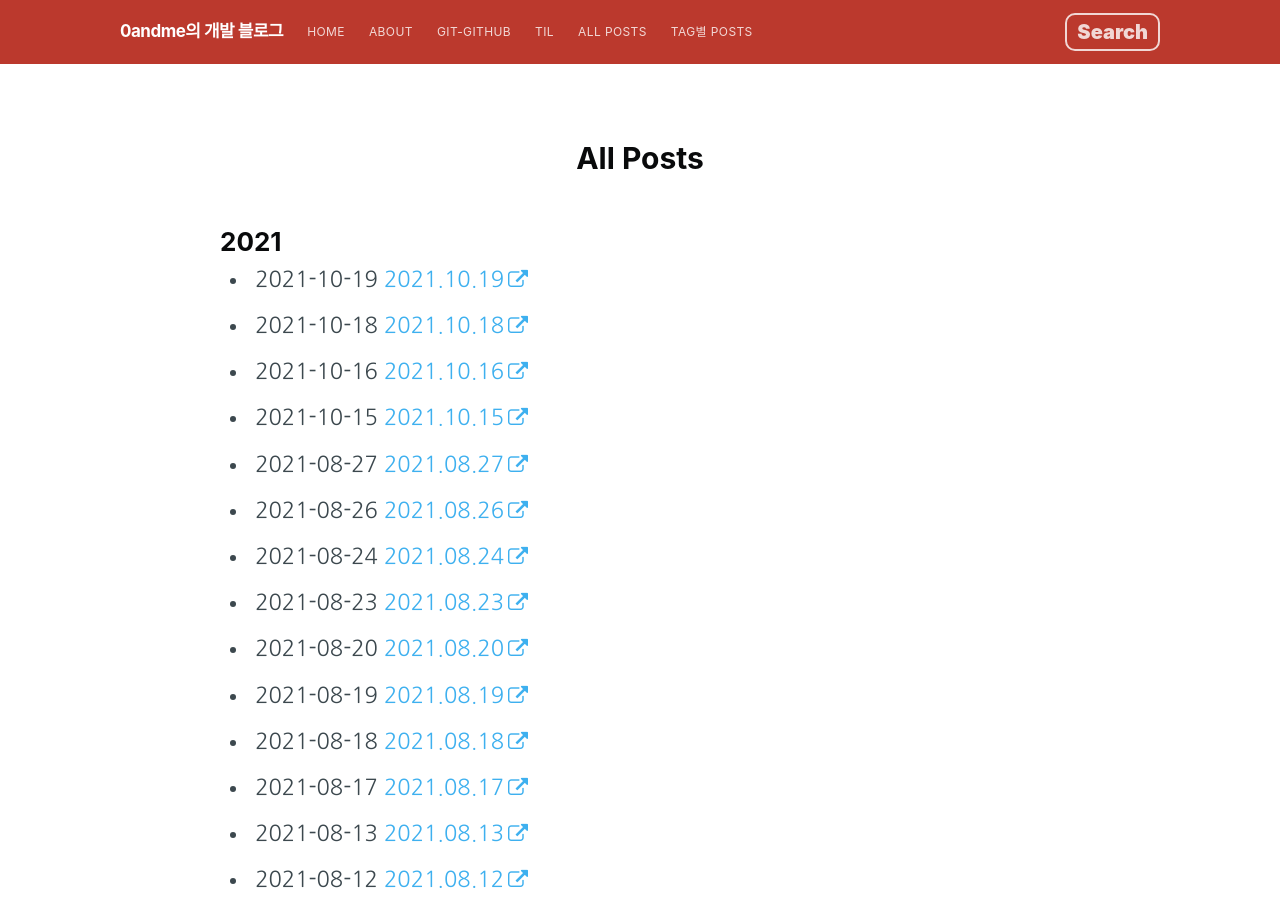
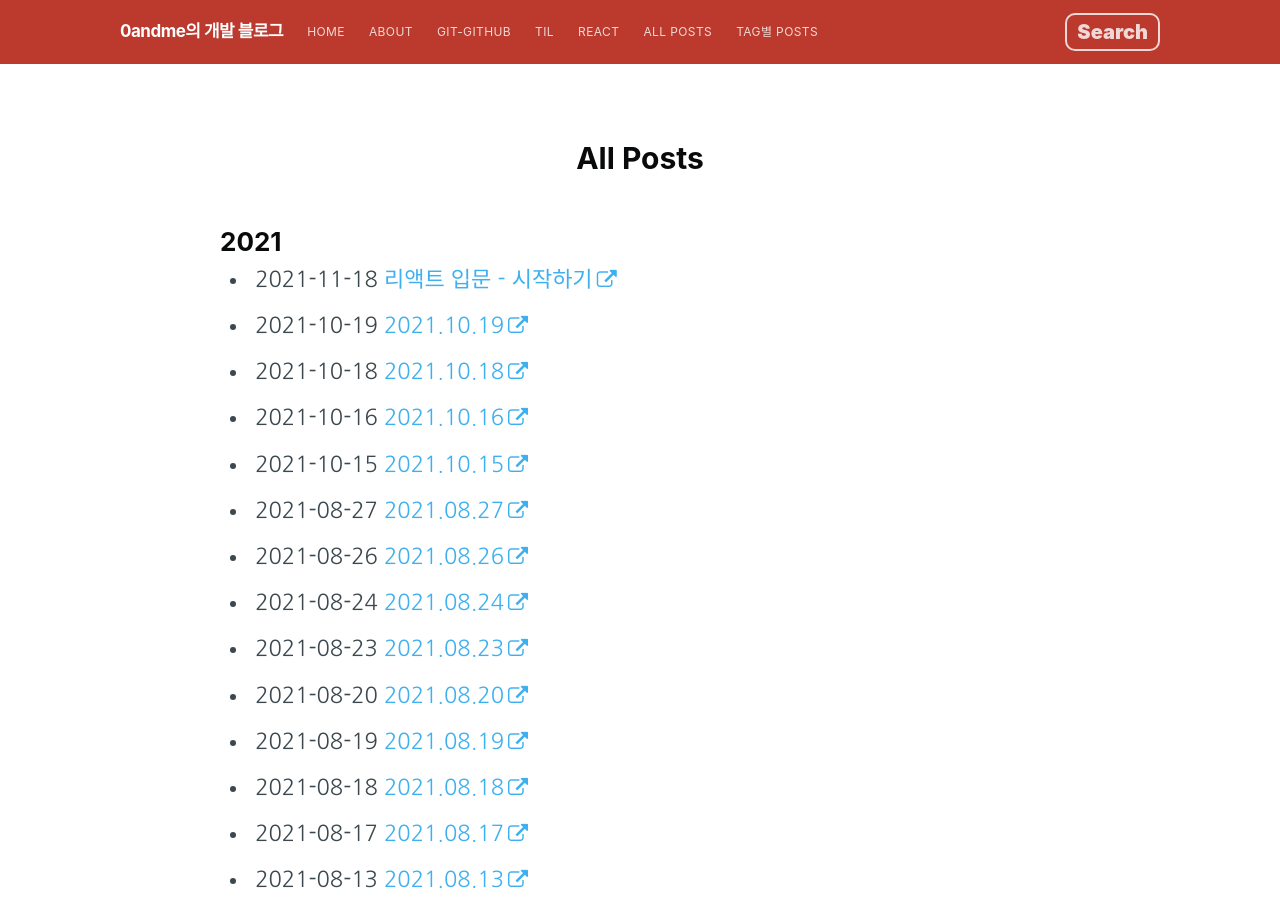
Before and after one commit to 0andme/BLOG, a Jekyll site: the page built from archive.md, in a window 1280 px wide and 900 px high. Built offline with Jekyll 4.4.1, drawn with Linux system fonts in a browser that asks for light colours; nearby versions of some CDN libraries; comment, search, counter and statistics services are not loaded; a style sheet for code colours, icons or effects is not loaded.

Commit message:
feat : react 태그 및 게시물 최초 생성

```diff
--- a/_data/tags.yml
+++ b/_data/tags.yml
@@ -12,3 +12,8 @@ project:
   name: project
   description: False
   cover: #assets/built/images/background-frontend.jpg
+
+react:
+  name: react
+  description: False
+  cover: #assets/built/images/background-frontend.jpg
--- a/_includes/navigation.html
+++ b/_includes/navigation.html
@@ -2,13 +2,28 @@
   <!-- home -->
   <li class="nav-home" role="menuitem"><a href="{{site.baseurl}}">Home</a></li>
   <!-- about -->
-    <li class="nav-about" role="menuitem"><a href="{{site.baseurl}}about/">About</a></li>
+  <li class="nav-about" role="menuitem">
+    <a href="{{site.baseurl}}about/">About</a>
+  </li>
   <!-- git-github -->
-    <li class="nav-git-github" role="menuitem"><a href="{{site.baseurl}}tag/git-github/">git-github</a></li>
+  <li class="nav-git-github" role="menuitem">
+    <a href="{{site.baseurl}}tag/git-github/">git-github</a>
+  </li>
   <!-- TIL -->
-    <li class="nav-til" role="menuitem"><a href="{{site.baseurl}}tag/til/">til</a></li>
+  <li class="nav-til" role="menuitem">
+    <a href="{{site.baseurl}}tag/til/">til</a>
+  </li>
+  <!-- react -->
+  <li class="nav-til" role="menuitem">
+    <a href="{{site.baseurl}}tag/react/">react</a>
+  </li>
+
   <!-- 모든 포스트 -->
-    <li class="nav-archive" role="menuitem"><a href="/archive.html">All Posts</a></li>
+  <li class="nav-archive" role="menuitem">
+    <a href="/archive.html">All Posts</a>
+  </li>
   <!-- 태그별 포스트 -->
-    <li class="nav-archive" role="menuitem"><a href="/author_archive.html">Tag별 Posts</a></li>
+  <li class="nav-archive" role="menuitem">
+    <a href="/author_archive.html">Tag별 Posts</a>
+  </li>
 </ul>
--- /dev/null
+++ b/_posts/react/2021-11-18-react_start_1.md
@@ -0,0 +1,16 @@
+---
+layout: post
+current: post
+cover: #assets/built/images/postcover/gitgithub.png
+navigation: True
+title: 리액트 입문 - 시작하기
+date: 2021-11-18 00:00:01
+tags: [react]
+class: post-template
+subclass: "post"
+author: 0andme
+---
+
+{% include react-table-of-contents.html %}
+
+---
```
Also changed, not shown: _includes/react-table-of-contents.html (added, +8 -0 lines). Lines whose indentation alone changed are shown as unchanged.
